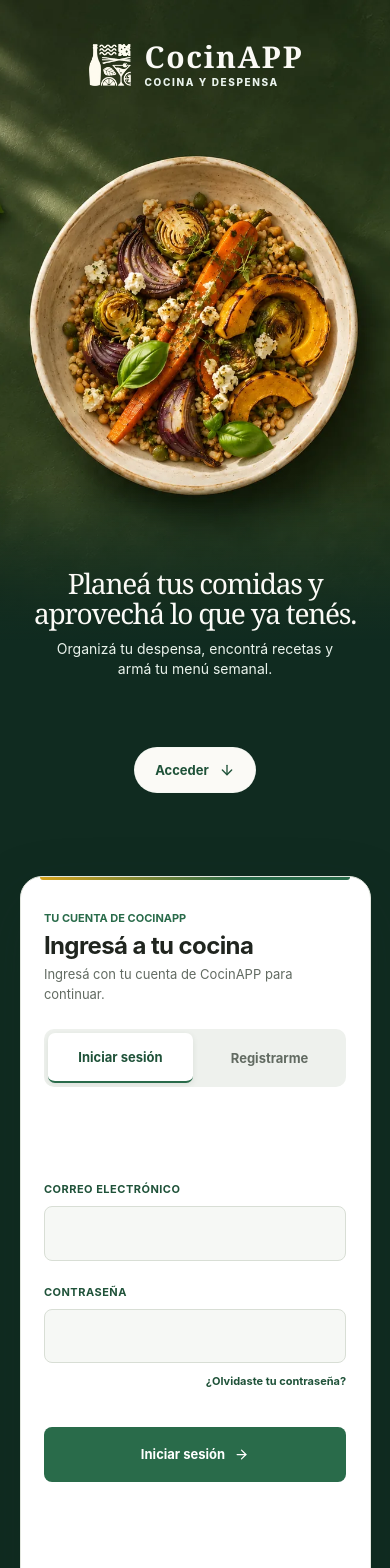
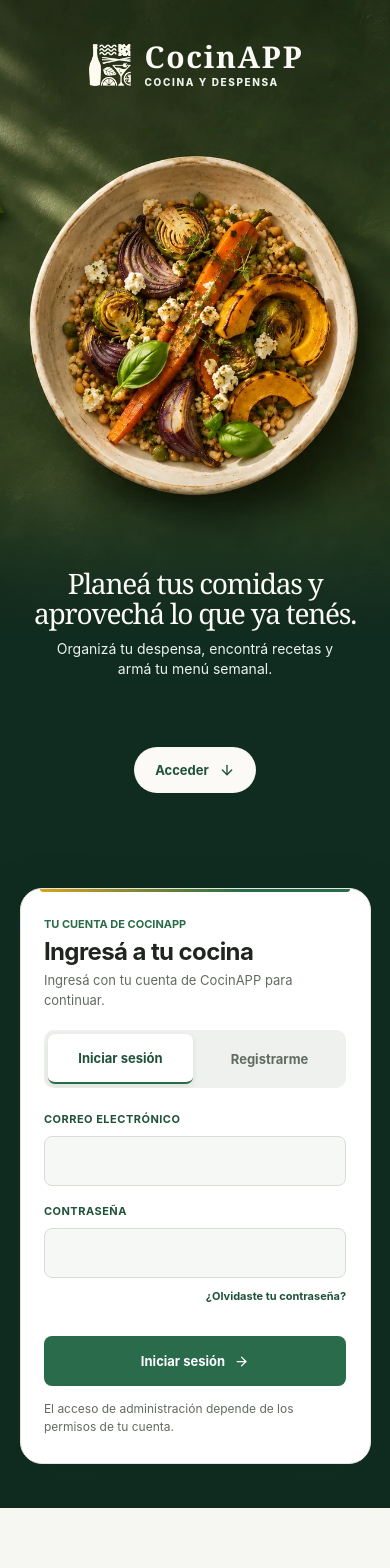
Before and after one commit to Carlos-Traverso/CocinApp, a React (Vite) app in the folder frontend/: page / in a window 390 px wide. Shown: the top 1568 px of the page. After the commit the page ends 1508 px from the top, so only its background shows below. Built offline with nearby package versions, Linux system fonts and the light colour scheme; no server answers.

Commit message:
fix(frontend): restore balanced mobile form spacing

```diff
--- a/frontend/src/styles/welcome.css
+++ b/frontend/src/styles/welcome.css
@@ -415,8 +415,7 @@
   .welcome-access-stage {
     display: grid;
     grid-area: access;
-    min-height: 100vh;
-    min-height: 100dvh;
+    min-height: calc(100dvh - 180px);
     align-items: center;
     overflow-anchor: none;
     padding: 24px var(--welcome-gutter);
@@ -427,36 +426,25 @@
   }
 
   .welcome-access {
-    display: flex;
-    flex-direction: column;
-    justify-content: flex-start;
-    min-height: min(820px, calc(100dvh - 64px));
     width: min(100%, 432px);
     grid-area: auto;
     align-self: start;
     justify-self: center;
     border-radius: 22px;
-    padding: clamp(26px, 4svh, 44px) clamp(20px, 6vw, 30px);
+    padding: 28px clamp(20px, 6vw, 30px);
   }
 
   .welcome-access::before {
     inset-inline: clamp(16px, 5vw, 24px);
   }
 
-  .welcome-access #access-panel {
-    display: flex;
-    flex: 1;
-    flex-direction: column;
-    justify-content: center;
-  }
-
   .welcome-access .field-help {
-    margin-bottom: clamp(20px, 3svh, 32px);
+    margin-bottom: 20px;
   }
 
   .welcome-access .access-form {
-    gap: clamp(18px, 2.8svh, 30px);
-    margin-block: clamp(24px, 4svh, 40px);
+    gap: 18px;
+    margin: 24px 0 14px;
   }
 
   .welcome-access .field {
@@ -464,7 +452,7 @@
   }
 
   .welcome-access .field input {
-    min-height: clamp(48px, 6.5svh, 62px);
+    min-height: 50px;
   }
 
   .welcome-access .access-tabs button {
@@ -473,7 +461,7 @@
   }
 
   .welcome-access .button-primary {
-    min-height: clamp(50px, 6.5svh, 62px);
+    min-height: 50px;
   }
 
   .welcome-password .password-forgot-link {
```
